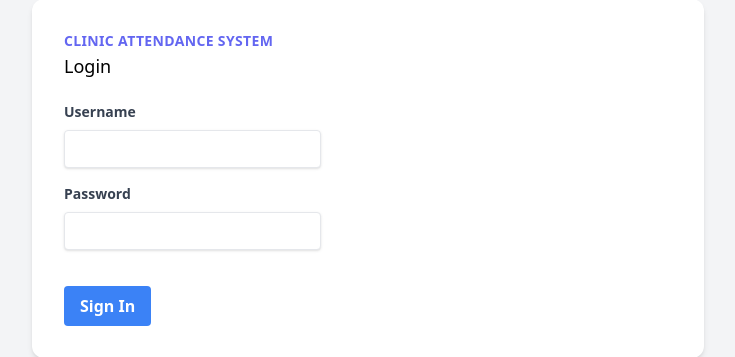
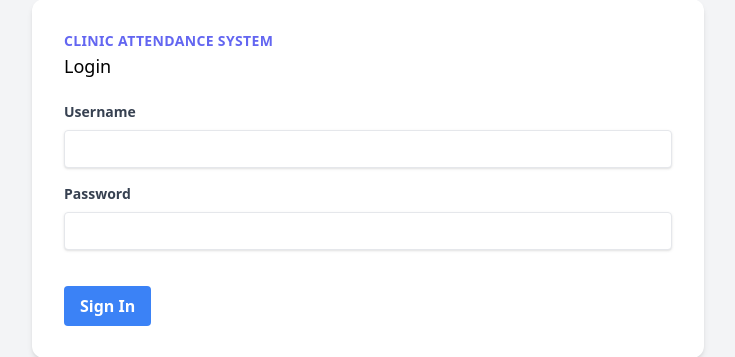
Before and after one commit to halalkharbouch/clinic-attendance-system, a Django app: page / in a window 1280 px wide. Shown: the part 105-462 px from the top of the page, without its empty margins (272-1007 px from the left). Run offline with Django 5.2, Linux system fonts and the light colour scheme; a user stored in the database is signed in; some libraries are stand-ins or nearby versions.

Commit message:
fix form width

```diff
--- a/clinic_attendance/attendance/templates/attendance/login.html
+++ b/clinic_attendance/attendance/templates/attendance/login.html
@@ -3,11 +3,11 @@
 
 {% block content %}
 <div class="max-w-md mx-auto bg-white rounded-xl shadow-md overflow-hidden md:max-w-2xl">
-    <div class="md:flex">
+    <div class="mx-auto">
         <div class="p-8">
             <div class="uppercase tracking-wide text-sm text-indigo-500 font-semibold">Clinic Attendance System</div>
             <h2 class="block mt-1 text-lg leading-tight font-medium text-black">Login</h2>
-            <form method="post" class="mt-6">
+            <form method="post" class="mt-6 w-full">
                 {% csrf_token %}
                 <div class="mb-4">
                     <label for="username" class="block text-gray-700 text-sm font-bold mb-2">Username</label>
--- a/clinic_attendance/clinic_attendance/settings.py
+++ b/clinic_attendance/clinic_attendance/settings.py
@@ -25,7 +25,7 @@ SECRET_KEY = 'django-insecure-h@h9al9txwi-h5u7wt!_44zdm%fe-n2%%nok-2hxkuw(o$b##$
 # SECURITY WARNING: don't run with debug turned on in production!
 DEBUG = True
 
-ALLOWED_HOSTS =  [".vercel.app"]
+ALLOWED_HOSTS =  [".vercel.app", "localhost", "127.0.0.1"]
 
 
 # Application definition
```
